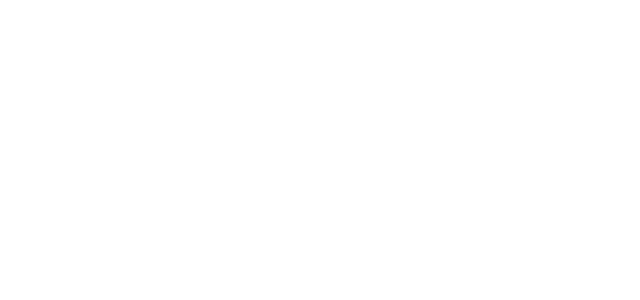
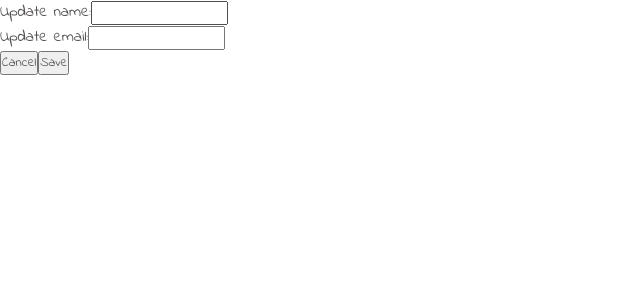
Before and after one commit to ivanapejicic/capstone, a React (Create React App) app: page /profile/1 in a window 1280 px wide. Before the commit this address had no page. Shown: the top 300 px of the page, without its empty margins (0-640 px from the left). Built offline with nearby package versions, Linux system fonts and the light colour scheme.

Commit message:
Adding an option for user to modify his profile and save edited version

```diff
--- a/src/App.js
+++ b/src/App.js
@@ -6,6 +6,7 @@
 import Login from './assets/pages/Login/Login';
 import Signup from './assets/pages/Signup/Signup';
 import Rides from './assets/pages/Rides/Rides';
+import Profile from './assets/pages/Profile/Profile';
 
 function App() {
   return (
@@ -18,6 +19,7 @@
           <Route path= '/login' element={<Login />} />
           <Route path= '/signup' element={<Signup />} />
           <Route path='/rides'  element={<Rides />} />
+          <Route path='/profile/:id' element={<Profile />} />
         </Routes>
       </BrowserRouter>
     </div>
--- /dev/null
+++ b/src/assets/pages/Profile/Profile.js
@@ -0,0 +1,130 @@
+import { useEffect, useState } from "react";
+import { Link, useParams, useNavigate } from "react-router-dom";
+import axios from "axios";
+import './Profile.scss'
+
+function Profile() {
+    const navigate = useNavigate()
+
+    const [id, setId] = useState('');
+    const [username, setUsername] = useState('');
+    const [email, setEmail] = useState('');
+    // const [phone, setPhone] = useState('');
+    // const [name, setName] = useState('');
+    // const [bio, setBio] = useState('');
+
+    const [user, setUser] = useState(null);
+	const [failedAuth, setFailedAuth] = useState(false);
+
+    useEffect(() => {
+		const token = sessionStorage.getItem('token')
+
+		if (!token) {
+			return setFailedAuth(true)
+		}
+
+		axios
+			.get("http://localhost:8080/users/current", {
+				headers: {
+					Authorization: `Bearer ${token}`
+				}
+			})
+			.then((response) => {
+				setUser(response.data)
+                setId(response.data.user_id)
+			})
+			.catch((error) => {
+				console.log(error);
+				setFailedAuth(true)
+			})}, [id]);
+                // setUsername(response.data[0].username);
+                // setEmail(response.data[0].email);
+                // setPhone(response.data[0].phone_number);
+                // setName(response.data[0].full_name);
+                // setBio(response.data[0].mini_bio);
+
+    //         } catch (error) {
+    //             console.error(error);
+    //         }
+    //     }
+    //     fetchUser();
+    // }, [id]);
+    const handleUsernameChange = (event) => {
+        setUsername(event.target.value);
+    }
+
+    const handleEmailChange = (event) => {
+        setEmail(event.target.value);
+    }
+    // const handlePhoneChange = (event) => {
+    //     setPhone(event.target.value);
+    // }
+    // const handleNameChange = (event) => {
+    //     setName(event.target.value);
+    // }
+    // const handleBioChange = (event) => {
+    //     setBio(event.target.value);
+    // }
+
+    const handleSave = async () => {
+        try {
+            await axios.put(`http://localhost:8080/users/${id}`, {
+                username,
+                email
+            });
+            navigate('/rides');
+        } catch (error) {
+            console.error(error);
+        }
+    }
+
+    return (
+        <div className="update">
+            <form className="update-form">
+                <div className="update-form__group">
+                    <label className="update__label" htmlFor="full-name">
+                        Update name:
+                        <input
+                            type="text"
+                            id="full-name"
+                            name="full-name"
+                            className="update__input"
+                            onChange={handleUsernameChange}
+                            value={username}
+                        />
+                    </label>
+                </div>
+                <div className="update-form__group">
+                    <label className="update__label" htmlFor="zip-code">
+                        Update email:
+                        <input
+                            type="text"
+                            id="email"
+                            name="email"
+                            className="update__input"
+                            onChange={handleEmailChange}
+                            value={email}
+                        />
+                    </label>
+                </div>
+                <div className="update-form__actions">
+                    <Link to='/rides' className="update-form__cancel">
+                        <button type="button"
+                            className="update__button update__button--cancel"
+                        >Cancel</button>
+                    </Link>
+                    <button
+                        className="update__button"
+                        type="button"
+                        onClick={handleSave}
+                    >
+                        Save
+                    </button>
+                </div>
+            </form>
+        </div>
+
+    );
+}
+
+export default Profile;
--- /dev/null
+++ b/src/assets/pages/Profile/Profile.scss
@@ -0,0 +1,3 @@
+@use '../../styles/partials/typography' as *;
+@use '../../styles/partials/mixin' as *;
+@use '../../styles/partials/variables' as *;
--- a/src/assets/pages/Rides/Rides.js
+++ b/src/assets/pages/Rides/Rides.js
@@ -68,6 +68,7 @@
 			</main>
 		);
 	}
+	console.log('User object:', user);
 
 	return (
 		<>
@@ -78,16 +79,17 @@
 				<p>
 					Welcome back, {user.full_name}
 				</p>
-
+				<Link to={{pathname: '/profile', state: {user:user},}}>Edit Profile</Link>
 				<h2>My Profile</h2>
 				<p>User Name: {user.username}</p>
 				<p>Email: {user.email}</p>
 				<p>Phone: {user.phone_number}</p>
 				<p>Mini Bio: {user.mini_bio}</p>
-
+				<Link to={'/profile/${user.id}'}>Edit</Link>
 				<button className="dashboard__logout" onClick={handleLogout}>
 					Log out
 				</button>
+
 			</main>
 		</>
 	);
```
